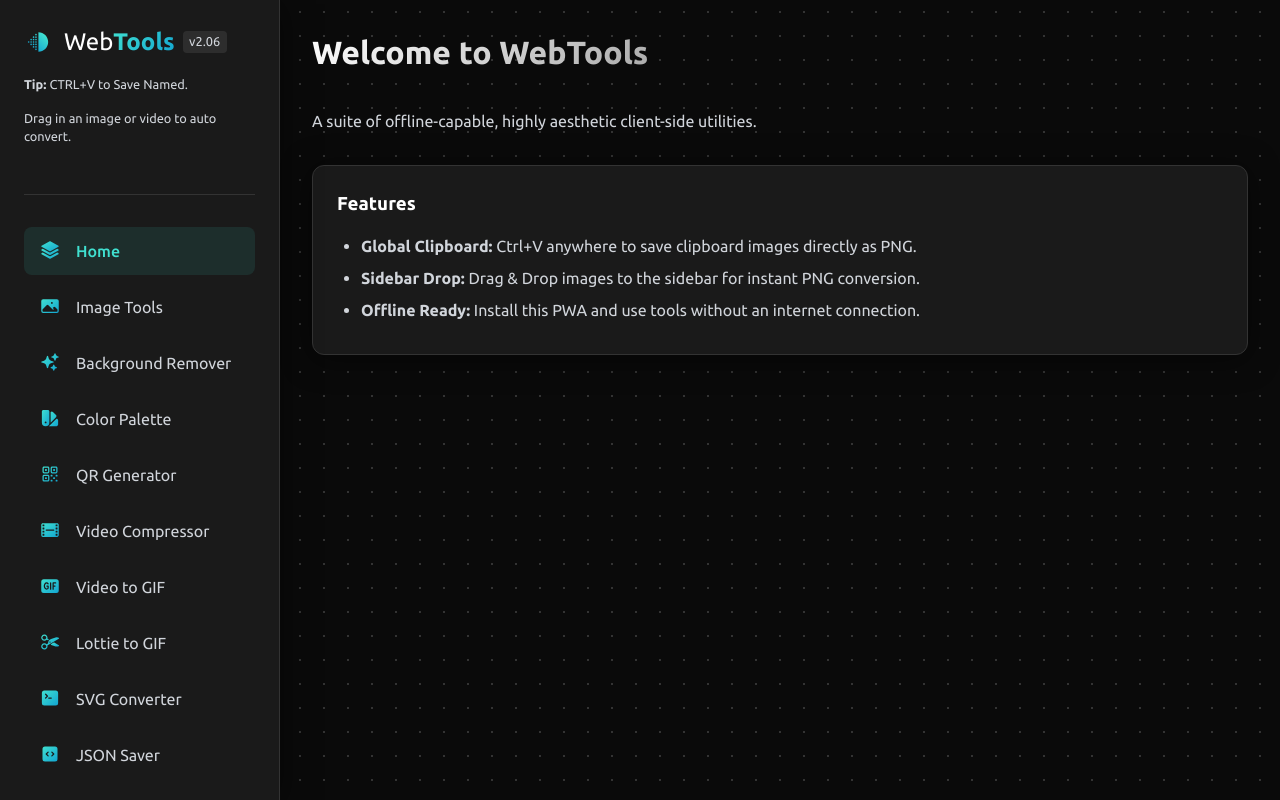
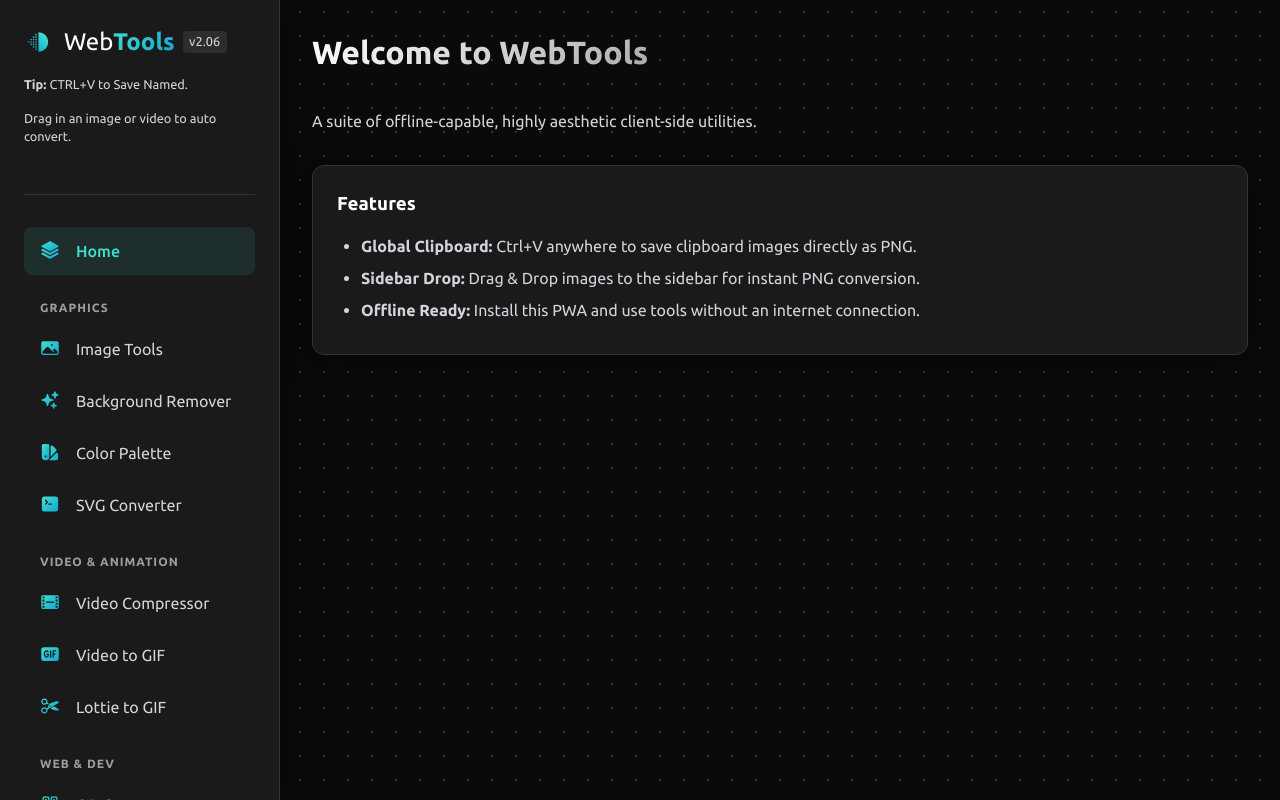
Before and after one commit to CBTraining/webtoolstest, a React (Vite) app: page / in a window 1280 px wide. Built offline with nearby package versions, Linux system fonts and the light colour scheme.

Commit message:
Categorize sidebar nav items

```diff
--- a/src/components/Sidebar.css
+++ b/src/components/Sidebar.css
@@ -59,6 +59,24 @@
   gap: 0.5rem;
 }
 
+.nav-category {
+  display: flex;
+  flex-direction: column;
+  gap: 0.25rem;
+  margin-bottom: 0.5rem;
+}
+
+.nav-category-title {
+  font-size: 0.75rem;
+  text-transform: uppercase;
+  letter-spacing: 1px;
+  color: var(--text-secondary);
+  margin-left: 1rem;
+  margin-bottom: 0.25rem;
+  margin-top: 0.5rem;
+  opacity: 0.7;
+}
+
 .nav-link {
   display: flex;
   align-items: center;
--- a/src/components/Sidebar.jsx
+++ b/src/components/Sidebar.jsx
@@ -69,17 +69,37 @@ export default function Sidebar({ isOpen, onClose }) {
     }
   };
 
-  const navItems = [
-    { to: '/', icon: Square3Stack3DIcon, label: 'Home' },
+  const navCategories = [
+    {
+      title: 'General',
+      items: [
+        { to: '/', icon: Square3Stack3DIcon, label: 'Home' }
+      ]
+    },
+    {
+      title: 'Graphics',
+      items: [
         { to: '/image-tools', icon: PhotoIcon, label: 'Image Tools' },
         { to: '/bg-remover', icon: SparklesIcon, label: 'Background Remover' },
         { to: '/color-palette', icon: SwatchIcon, label: 'Color Palette' },
-    { to: '/qr-generator', icon: QrCodeIcon, label: 'QR Generator' },
+        { to: '/svg-converter', icon: CommandLineIcon, label: 'SVG Converter' }
+      ]
+    },
+    {
+      title: 'Video & Animation',
+      items: [
         { to: '/video-compressor', icon: FilmIcon, label: 'Video Compressor' },
         { to: '/video-to-gif', icon: GifIcon, label: 'Video to GIF' },
-    { to: '/lottie-to-gif', icon: ScissorsIcon, label: 'Lottie to GIF' },
-    { to: '/svg-converter', icon: CommandLineIcon, label: 'SVG Converter' },
+        { to: '/lottie-to-gif', icon: ScissorsIcon, label: 'Lottie to GIF' }
+      ]
+    },
+    {
+      title: 'Web & Dev',
+      items: [
+        { to: '/qr-generator', icon: QrCodeIcon, label: 'QR Generator' },
         { to: '/json-saver', icon: CodeBracketSquareIcon, label: 'JSON Saver' }
+      ]
+    }
   ];
 
   return (
@@ -107,16 +127,23 @@ export default function Sidebar({ isOpen, onClose }) {
       </div>
 
         <nav className="sidebar-nav">
-        {navItems.map((item) => (
+          {navCategories.map((category, idx) => (
+            <div key={idx} className="nav-category">
+              {category.title !== 'General' && (
+                <h4 className="nav-category-title">{category.title}</h4>
+              )}
+              {category.items.map((item) => (
                 <NavLink
                   key={item.to}
                   to={item.to}
-            className={({isActive}) => `nav-link ${isActive ? 'active' : ''}`}
-            onClick={() => { if(onClose) onClose(); }}
+                  className={({ isActive }) => `nav-link ${isActive ? 'active' : ''}`}
+                  onClick={onClose}
                 >
-            <item.icon style={{width: "20px", height: "20px"}} />
+                  <item.icon style={{width: '20px', height: '20px'}} />
                   <span>{item.label}</span>
                 </NavLink>
+              ))}
+            </div>
           ))}
         </nav>
     </aside>
```
Lines whose indentation alone changed are shown as unchanged.
